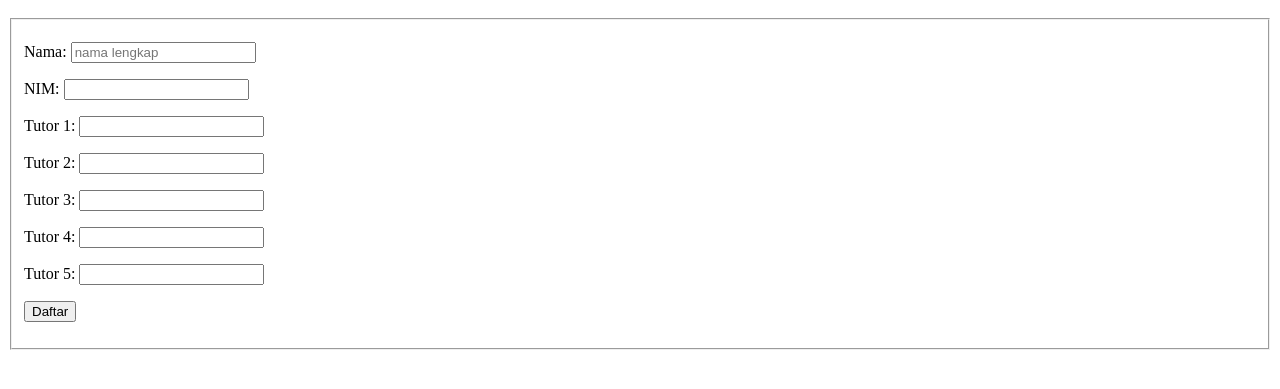
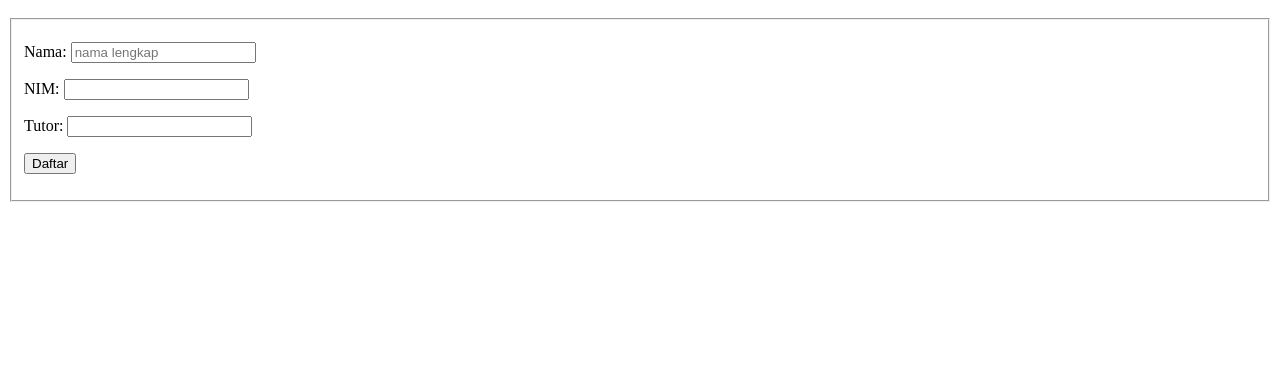
Before and after one commit to ameliahernawan/tugas-kelompok-basdat, a PHP site: page /daftar.php in a window 1280 px wide. Shown: the part 41-430 px from the top of the page. Run offline with PHP 8.4, Linux system fonts and the light colour scheme.

Commit message:
Update daftar.php

```diff
--- a/daftar.php
+++ b/daftar.php
@@ -20,26 +20,12 @@
 			<input type="text" name="nim" />
 		</p>
 		<p>
-			<label for="tutor 1">Tutor 1: </label>
-			<input type="text" name="tutor 1" />
+			<label for="tutor">Tutor: </label>
+			<input type="text" name="tutor" />
 		</p>
+
+
         <p>
-			<label for="tutor 2">Tutor 2: </label>
-			<input type="text" name="tutor 2" />
-		</p>
-        <p>
-			<label for="tutor 3">Tutor 3: </label>
-			<input type="text" name="tutor 3" />
-		</p>
-        <p>
-			<label for="tutor 4">Tutor 4: </label>
-			<input type="text" name="tutor 4" />
-		</p>
-        <p>
-			<label for="tutor 5">Tutor 5: </label>
-			<input type="text" name="tutor 5" />
-		</p>
-	<p>
 			<input type="submit" value="Daftar" name="daftar" />
 		</p>
 
```
